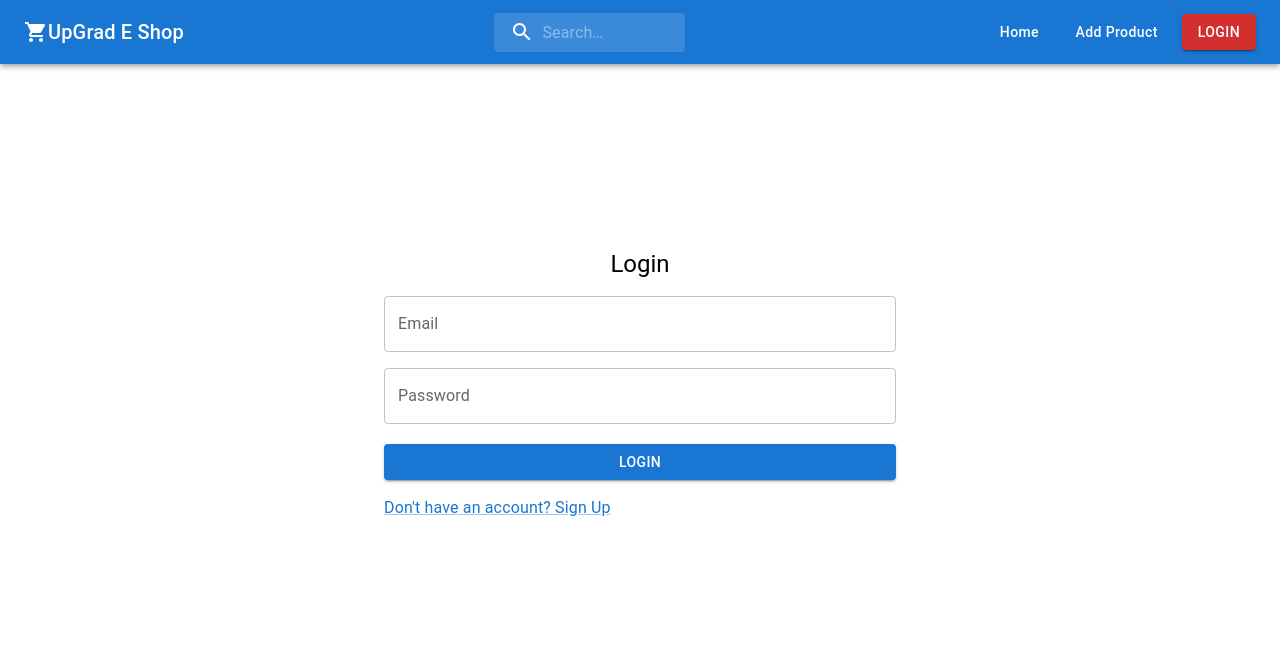
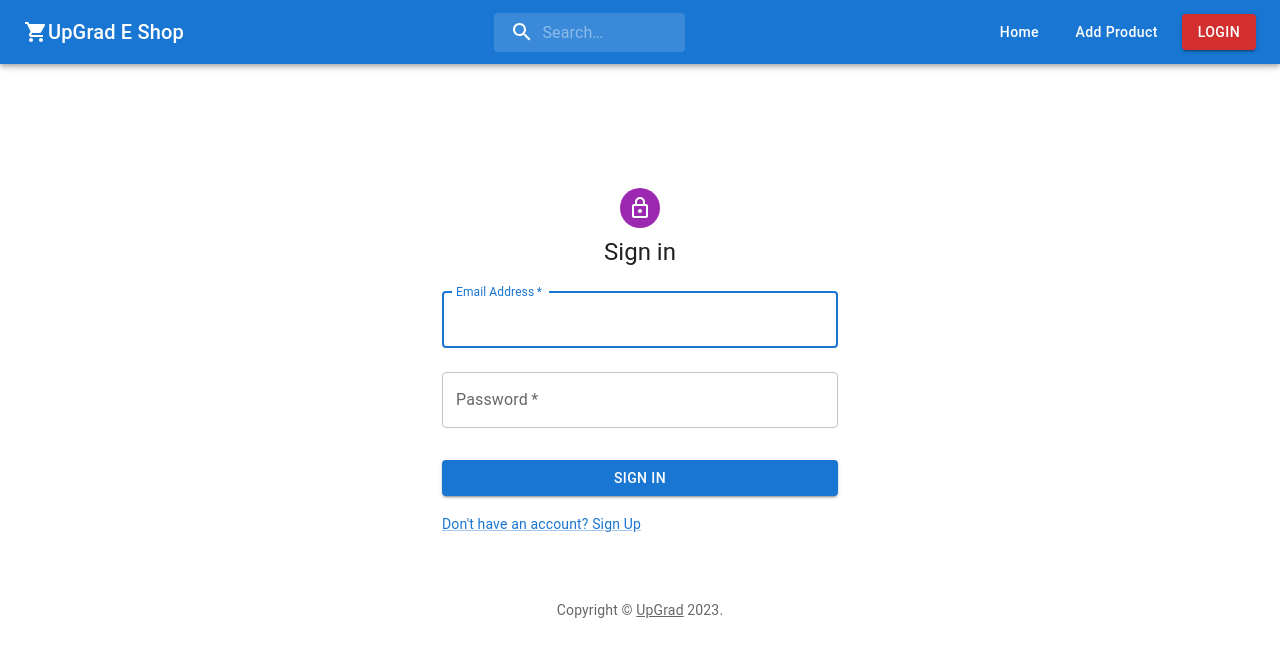
Before and after one commit to sachin052/upgrad-eshop, a React (Create React App) app: page / in a window 1280 px wide. Shown: the top 656 px of the page. Built offline with nearby package versions, Linux system fonts and the light colour scheme.

Commit message:
Update Login.jsx

```diff
--- a/src/common/Login.jsx
+++ b/src/common/Login.jsx
@@ -1,103 +1,102 @@
-import React, { useState } from "react";
-import TextField from "@mui/material/TextField";
-import Button from "@mui/material/Button";
-import Stack from "@mui/material/Stack";
-import Typography from "@mui/material/Typography";
-import Link from "@mui/material/Link";
-import { Box } from "@mui/material";
+import * as React from 'react';
+import Avatar from '@mui/material/Avatar';
+import Button from '@mui/material/Button';
+import CssBaseline from '@mui/material/CssBaseline';
+import TextField from '@mui/material/TextField';
+import Link from '@mui/material/Link';
+import Grid from '@mui/material/Grid';
+import Box from '@mui/material/Box';
+import LockOutlinedIcon from '@mui/icons-material/LockOutlined';
+import Typography from '@mui/material/Typography';
+import Container from '@mui/material/Container';
+import { createTheme, ThemeProvider } from '@mui/material/styles';
 
-const Login = () => {
-  const [username, setUsername] = useState("");
-  const [password, setPassword] = useState("");
+function Copyright(props) {
+  return (
+    <Typography variant="body2" color="text.secondary" align="center" {...props}>
+      {'Copyright © '}
+      <Link color="inherit" href="https://ww3.upgrad.com/?user_uuid=32c62523-7b49-48f1-8e9a-da51e5a7ff38&combination_id=2">
+        UpGrad
+      </Link>{' '}
+      {new Date().getFullYear()}
+      {'.'}
+    </Typography>
+  );
+}
 
-  const handleLogin = async () => {
-    try {
-      const requestBody = {
-        username: 'example@example.com',
-        password: 'password123',
-      };
+// TODO remove, this demo shouldn't need to reset the theme.
 
-      const response = await fetch('http://localhost:8080/api/auth/signin', {
-        method: 'POST',
-        headers: {
-          'Content-Type': 'application/json',
-        },
-        body: JSON.stringify(requestBody),
+const defaultTheme = createTheme();
+
+export default function SignIn() {
+  const handleSubmit = (event) => {
+    event.preventDefault();
+    const data = new FormData(event.currentTarget);
+    console.log({
+      email: data.get('email'),
+      password: data.get('password'),
     });
-
-      if (response.ok) {
-        // Handle successful sign-in
-        console.log('Sign-in successful!');
-        console.log(response.json());
-      } else {
-        // Handle sign-in failure
-        console.error('Sign-in failed');
-      }
-    } catch (error) {
-      console.error('Error during sign-in:', error);
-    }
   };
 
   return (
-    <Stack
-      direction="column"
-      spacing={2}
-      alignItems="center"
-      justifyContent="center"
-      sx={{ width: "50%" }}
+    <ThemeProvider theme={defaultTheme}>
+      <Container component="main" maxWidth="xs">
+        <CssBaseline />
+        <Box
+          sx={{
+            marginTop: 8,
+            display: 'flex',
+            flexDirection: 'column',
+            alignItems: 'center',
+          }}
         >
-      <Typography variant="h5" align="center">
-        Login
+          <Avatar sx={{ m: 1, bgcolor: 'secondary.main' }}>
+            <LockOutlinedIcon />
+          </Avatar>
+          <Typography component="h1" variant="h5">
+            Sign in
           </Typography>
+          <Box component="form" onSubmit={handleSubmit} noValidate sx={{ mt: 1 }}>
             <TextField
-        label="Email"
-        variant="outlined"
               margin="normal"
+              required
               fullWidth
-        sx={{ width: "100%" }}
-        value={username}
-        onChange={(e) => setUsername(e.target.value)}
+              id="email"
+              label="Email Address"
+              name="email"
+              autoComplete="email"
+              autoFocus
             />
             <TextField
+              margin="normal"
+              required
+              fullWidth
+              name="password"
               label="Password"
               type="password"
-        variant="outlined"
-        margin="normal"
+              id="password"
+              autoComplete="current-password"
+            />
+
+            <Button
+              type="submit"
               fullWidth
-        sx={{ width: "100%" }}
-        value={password}
-        onChange={(e) => setPassword(e.target.value)}
-      />
-      <Button
               variant="contained"
-        color="primary"
-        fullWidth
-        sx={{ width: "100%" }}
-        onClick={handleLogin}
-        style={{ marginTop: "20px" }}
+              sx={{ mt: 3, mb: 2 }}
             >
-        Login
+              Sign In
             </Button>
-      <Box
-        sx={{
-          flexGrow: 1,
-          display: "flex",
-          flexDirection: "column",
-          alignItems: "flex-start",
-          width: "100%",
-        }}
-      >
-        <Link
-          component="button"
-          variant="body1"
-          color="primary"
-          // onClick={}
-        >
-          Don't have an account? Sign Up
+            <Grid container>
+              <Grid item>
+                <Link href="#" variant="body2">
+                  {"Don't have an account? Sign Up"}
                 </Link>
+              </Grid>
+            </Grid>
           </Box>
-    </Stack>
+        </Box>
+        <Copyright sx={{ mt: 8, mb: 4 }} />
+      </Container>
+    </ThemeProvider>
   );
-};
-
-export default Login;
+}
```
Lines whose indentation alone changed are shown as unchanged.
